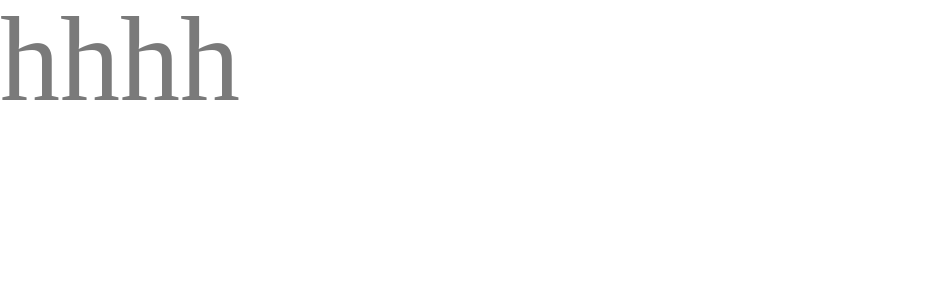
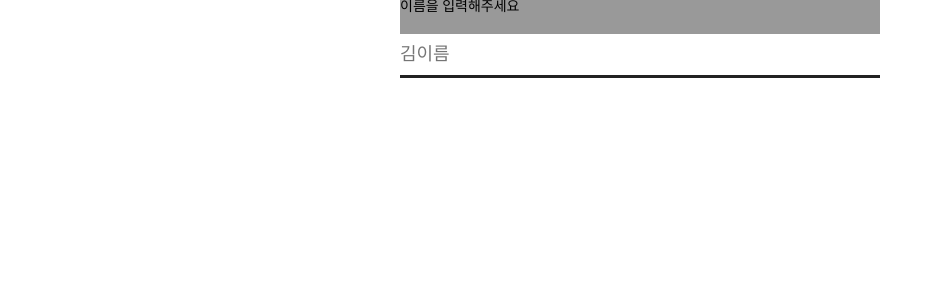
Before and after one commit to jae04099/bye2021.com, a React (Create React App) app: page / in a window 1280 px wide. Shown: the top 300 px of the page, without its empty margins (0-942 px from the left). Built offline with nearby package versions, Linux system fonts and the light colour scheme.

Commit message:
:sparkles: add form component

```diff
--- a/package.json
+++ b/package.json
@@ -10,6 +10,7 @@
     "react-dom": "^17.0.2",
     "react-router-dom": "6",
     "react-scripts": "5.0.0",
+    "styled-components": "^5.3.3",
     "web-vitals": "^2.1.2"
   },
   "scripts": {
--- /dev/null
+++ b/src/App.css
@@ -0,0 +1,19 @@
+.App {
+  background: #999;
+  max-width: 480px;
+  margin: 0 auto;
+}
+/*
+@font-face {
+  font-family: 'IM_Hyemin-Bold';
+  src: url('https://cdn.jsdelivr.net/gh/projectnoonnu/noonfonts_2106@1.1/IM_Hyemin-Bold.woff2%27) format('woff');
+  font-weight: normal;
+  font-style: normal;
+}
+
+@font-face {
+  font-family: 'EliceDigitalBaeum_Bold';
+  src: url('https://cdn.jsdelivr.net/gh/projectnoonnu/noonfonts_2105_2@1.0/EliceDigitalBaeum_Bold.woff%27) format('woff');
+  font-weight: normal;
+  font-style: normal;
+} */
--- a/src/App.js
+++ b/src/App.js
@@ -1,17 +1,13 @@
 import styled from "styled-components";
+import Main from './pages/Main'
+import './App.css'
 
 function App() {
   return (
     <div className="App">
-      <Sample>
-        hhhh
-      </Sample>
+      <Main />
     </div>
   );
 }
 
 export default App;
-
-const Sample = styled.a`
-font-size: 120px;
-`
--- a/src/components/Main/FormName.js
+++ b/src/components/Main/FormName.js
@@ -1,9 +1,37 @@
-import React from 'react'
+import React, {useState} from 'react'
+import styled from 'styled-components'
 
 export default function FormName() {
+    const [name, setName] = useState('');
     return (
-        <>
-
-        </>
+        <Container>
+            <form>
+                <label>이름을 입력해주세요</label>
+                <input value={name} onChange={() => setName()} type="input" placeholder='김이름'></input>
+            </form>
+        </Container>
     )
 }
+
+const Container = styled.div`
+form {
+    label, input {
+        display: block;
+    }
+    label {
+        font-size: 14px;
+        margin-bottom: 20px;
+    }
+    input {
+        width: 100%;
+        padding: 10px 0;
+        border: none;
+        border-bottom: 3px solid #222;
+        font-size: 18px;
+
+        &:focus, &:active {
+            outline: none;
+        }
+    }
+}
+`
--- a/src/pages/Main.js
+++ b/src/pages/Main.js
@@ -1,9 +1,10 @@
 import React from 'react'
+import FormName from '../components/Main/FormName'
 
 export default function Main() {
     return (
-        <div>
-
-        </div>
+        <>
+            <FormName />
+        </>
     )
 }
```
Also changed, not shown: src/components/Common/Button.js (added, +14 -0 lines), public/reset.css (line endings or trailing spaces), src/components/Common/index.js (deleted), 2 other files (tests, documents, lock files or other folders).
